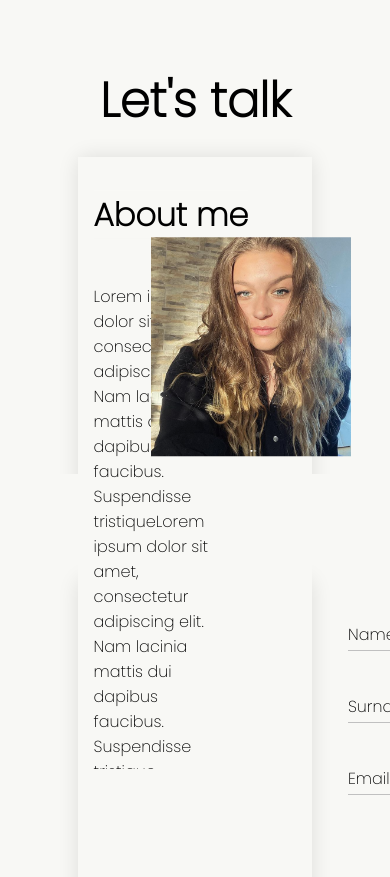
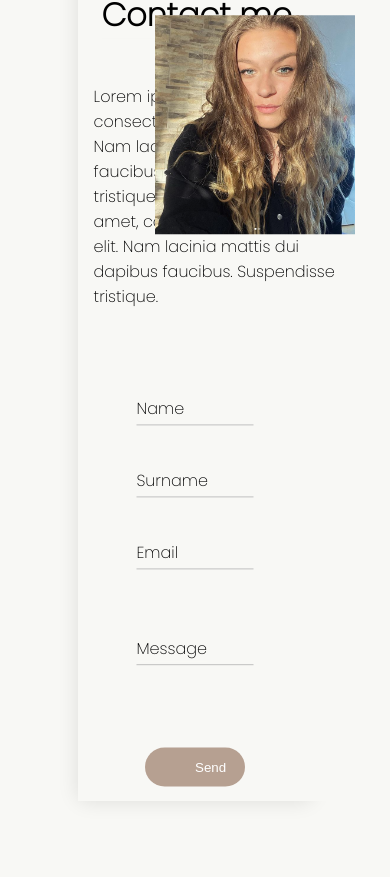
Before and after one commit to TommyHerout/Dzoen-Portfolio, a website: page index.html in a window 390 px wide. Shown: the part 10623-11500 px from the top of the page. Drawn offline with nearby package versions, Linux system fonts and the light colour scheme; a script that the page names is missing.

Commit message:
update of mobile form version

```diff
--- a/index.html
+++ b/index.html
@@ -129,7 +129,8 @@
       <form class="contact-form" action="index.html" method="POST">
 
         <div class="about-me">
-          <h2>About me</h2>
+          <h2 class="h2-pc">About me</h2>
+          <h2 class="h2-mobile">Contact me</h2>
 
           <p class="about-me-one">Lorem ipsum dolor sit amet, consectetur adipiscing elit.
             Nam lacinia mattis dui dapibus faucibus. Suspendisse tristiqueLorem ipsum dolor sit amet, consectetur adipiscing elit.
@@ -180,45 +181,6 @@
 
 
 
-
-
-    <div class="contact-me-mobile">
-
-
-      <form class="contact-form-mobile" action="index.html" method="POST">
-
-        <div class="form-mobile">
-          <div class="one">
-            <input type="text" class="contact-name" name="first-name" autocomplete="off" required>
-            <label for="first-name" class="label"></label>
-              <span class="content-first-name">Name</span>
-          </div>
-
-          <div class="two">
-            <input type="text" class="contact-surname" name="surname" autocomplete="off" required>
-          <label for="surname" class="label"></label>
-              <span class="content-surname">Surname</span>
-          </div>
-          <div class="three">
-
-          <input type="email" class="contact-email" name="email" autocomplete="off" required>
-          <label for="email" class="label"></label>
-              <span class="content-email">Email</span>
-          </div>
-
-          <div class="four">
-          <textarea class="contact-message" name="message" required autocomplete="off" maxlength="350"></textarea>
-          <label for="message" class="label"></label>
-              <span class="content-message">Message</span>
-          </div>
-          <input type="submit" class="contact-form-button" value="Send">
-        </div>
-      </form>
-
-    </div>
-
-
-
     <div class="social-media">
       <a href="https://www.twitter.com"><img src="img/social-media/twitter-32.ico" height="25" width="25" class="logo"></a>
       <a href="https://www.instagram.com"><img src="img/social-media/instagram.png" height="25" width="25" class="logo"></a>
--- a/style.css
+++ b/style.css
@@ -769,7 +769,7 @@ span {
 }
 
 .four:focus-within .content-message {
-  transform: translateY(-500%);
+  transform: translateY(-400%);
 }
 
 .contact-form-button {
@@ -780,7 +780,10 @@ span {
   border-radius: 20px;
   cursor: pointer;
   transition: 0.5s;
-  margin-left: 13vw;
+  position: absolute;
+  right: 25%;
+  transform: translateX(-50%);
+
 }
 
 .contact-form-button:hover{
@@ -819,6 +822,14 @@ span {
   width: 300px;
 }
 
+.hit-me-up-mobile{
+  display: none;
+}
+
+.h2-mobile{
+  display: none;
+}
+
 @media screen and (max-width: 1600px) {
   .about-me-pic img {
     transform: translate(-60%, -100%);
@@ -833,11 +844,6 @@ span {
     right: 50%;
     font-size: 3em;
     transform: translate(50%, -40%);
-  }
-
-  .about-me h2 {
-  transform: translate(2vw, 4vh);
-  font-size: 2rem;
   }
 
   .about-me .about-me-one{
@@ -862,9 +868,25 @@ span {
   .about-me-pic img {
     width: 200px;
     position: absolute;
-    top: 50%;
-    left: 67%;
+    top: 22%;
+    left: 68%;
+
   }
+
+  .contact-me h1{
+    display: none;
+  }
+
+  .about-me .h2-pc {
+    display: none;
+    }
+
+    .h2-mobile {
+      display: inline-block;
+
+      transform: translate(1vw, 4vh);
+      font-size: 2rem;
+      }
 
   .about-me h2{
     position: absolute;
@@ -886,9 +908,6 @@ span {
 
 }
 
-  .form{
-    display: none;
-  }
 
   .contact-me h1{
    position: absolute;
@@ -899,58 +918,48 @@ span {
   .contact-form {
     width: 100%;
     max-width: 60vw;
-    height: 45vh;
+    height: 100vh;
     border-radius: 10px;
     box-shadow: 0 0 20px 1px rgba(0, 0, 0, 0.1);
     display: grid;
-    grid-template-columns: repeat(1, 1fr);
+    grid-template-columns: repeat(auto-fit, minmax(500px, 1fr));
   }
 
-  .form-mobile .one, .two, .three, .four {
-    transform: translateX(270%);
+  .form .one, .two, .three, .four {
+    transform: translate(15vw, 40%);
     width: 100px;
   }
 
+  .contact-form-button {
+    border: 0;
+    background: rgb(182, 160, 145);
+    color: white;
 
+    border-radius: 20px;
+    cursor: pointer;
+    transition: 0.5s;
 
-
-
-
-
-
-
-
-
-
-
-  .contact-me-mobile {
-    position: relative;
-    width: 100%;
-    min-height: 70vh;
-    overflow: hidden;
-    display: flex;
-    align-items: center;
-    justify-content: center;
-    bottom: 50%;
+    left: 50%;
+    bottom: 3%;
+    position: absolute;
+    transform: translate(-50% , -50%)
   }
 
-  .contact-form-mobile {
-    width: 100%;
-    max-width: 60vw;
-    height: 45vh;
-    border-radius: 10px;
-    box-shadow: 0 0 20px 1px rgba(0, 0, 0, 0.1);
-    display: grid;
-    grid-template-columns: repeat(1, 1fr);
-  }
-
-  .contact-form-button{
-    margin-left: 25vw;
-  }
-
-
-
-
+  .contact-name,
+.contact-surname,
+.contact-email,
+.contact-message {
+  display: block;
+  width: 30vw;
+  box-sizing: border-box;
+  margin: 16px 0;
+  padding-top: 40px;
+  outline: none;
+  border: 0;
+  border-bottom: 1px solid silver;
+  position: relative;
+  resize: none;
+}
 
 
 }
```
